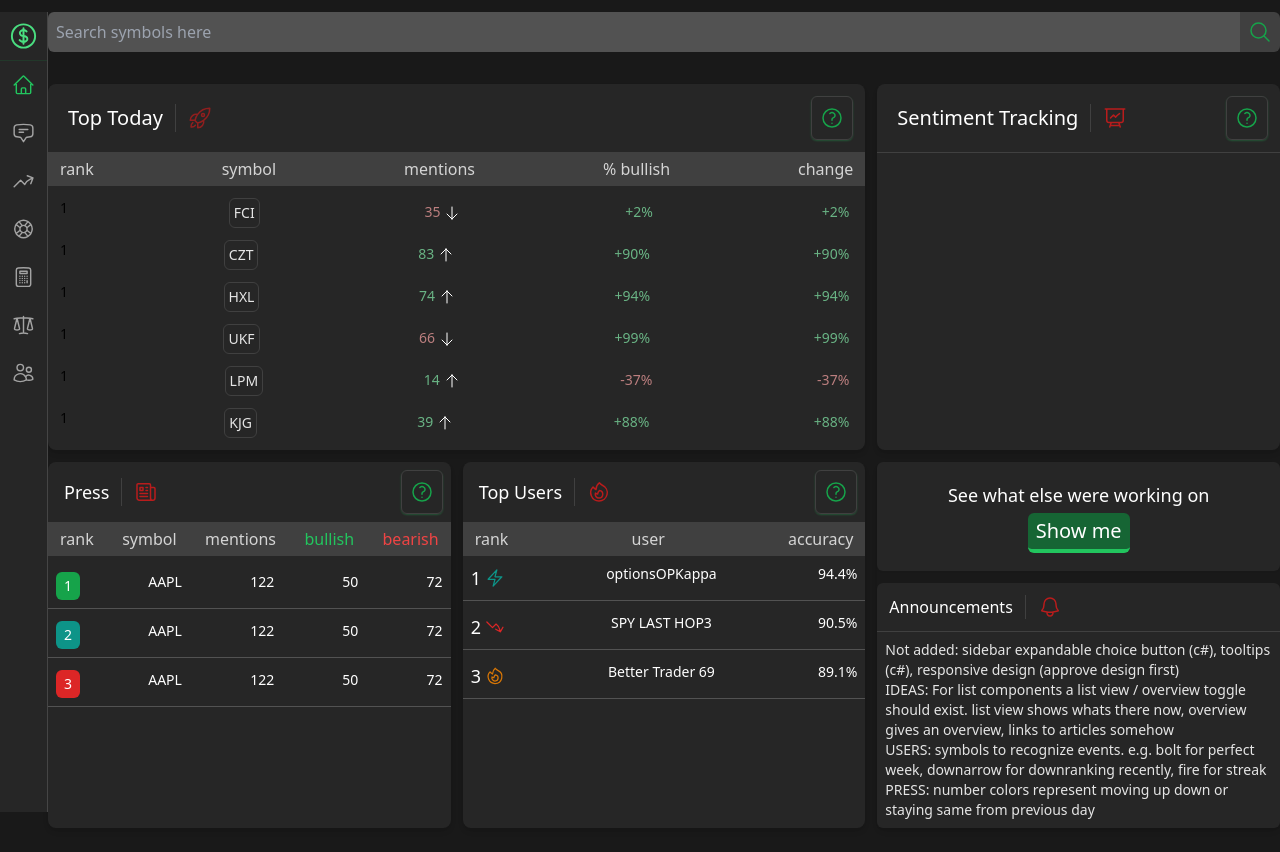
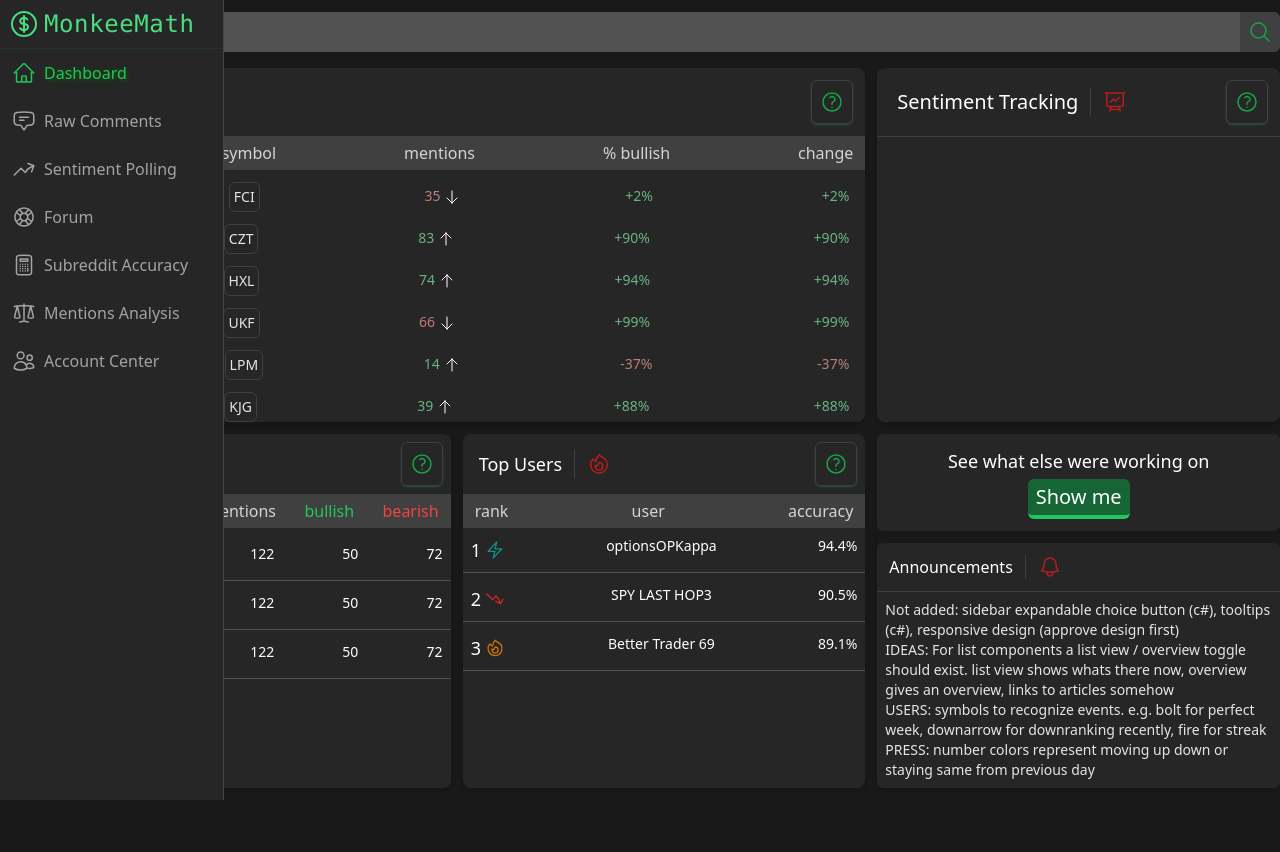
Before and after one commit to joshrudesill/MM-design, a Next.js app: page / in a window 1280 px wide. After the commit the page ends 812 px from the top, so only its background shows below. Built offline with nearby package versions, Linux system fonts and the light colour scheme.

Commit message:
small height change

```diff
--- a/pages/index.js
+++ b/pages/index.js
@@ -15,7 +15,7 @@ export default function Home() {
     <>
       <Sidebar />
       <div className='container mx-auto'>
-        <div className='flex mt-3 ml-12'>
+        <div className='flex pt-3 ml-12'>
           <input
             className='w-full bg-neutral-600 p-2 rounded-l-md text-neutral-900'
             placeholder='Search symbols here'
@@ -24,7 +24,7 @@ export default function Home() {
             <MagnifyingGlassIcon className='h-6 my-auto text-green-600' />
           </div>
         </div>
-        <div className='grid ml-12 pt-8 pb-6 grid-rows-6 grid-cols-12 gap-3 sm:h-screen'>
+        <div className='grid ml-12 pt-4 pb-6 grid-rows-6 grid-cols-12 gap-3 h-[95vmin]'>
           <div className='rounded-lg hover:shadow-green-400/80 shadow-md row-span-3 md:col-span-8 col-span-full sm:col-span-6 bg-neutral-800'>
             <TopToday />
           </div>
```
